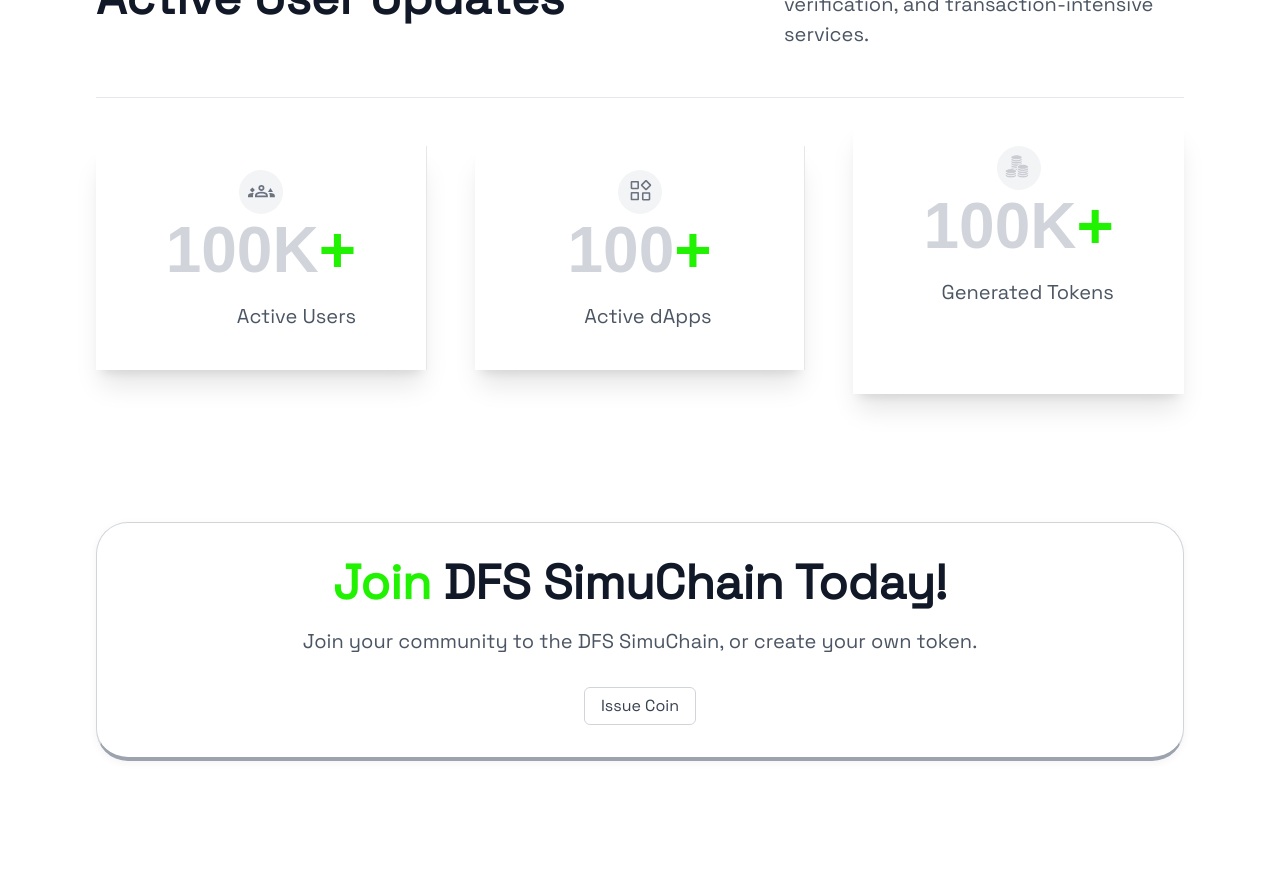
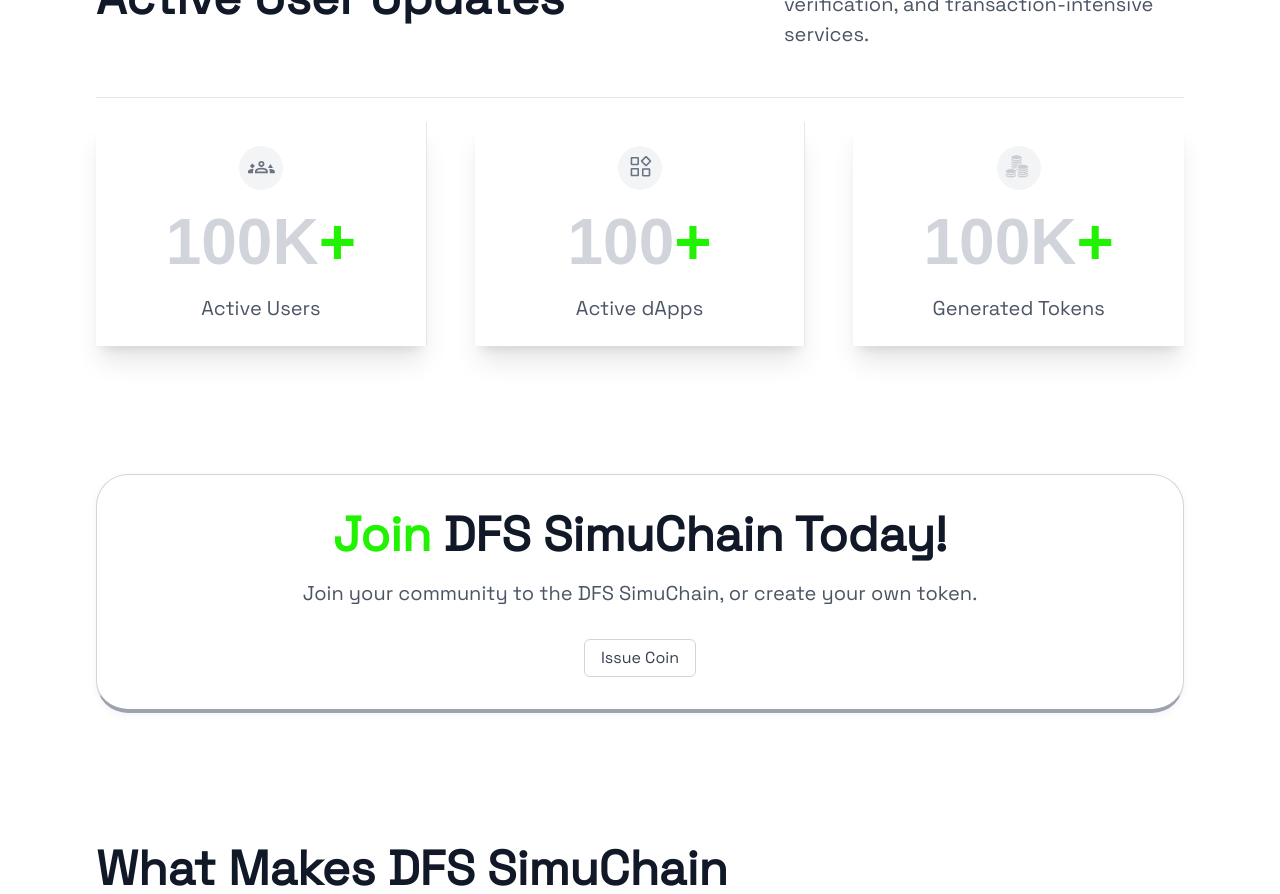
Before and after one commit to mwatanabe099239/dfs-official, a React (Create React App) app: page / in a window 1280 px wide. Shown: the part 1020-1914 px from the top of the page. Built offline with nearby package versions, Linux system fonts and the light colour scheme; a web font is replaced by a local one.

Commit message:
ホームページの2番目のセクションのデザインを更新

```diff
--- a/src/components/Second.jsx
+++ b/src/components/Second.jsx
@@ -29,7 +29,7 @@ const Second = () => {
       {/* Stat Section */}
       <div className="flex flex-col sm:flex-row justify-between items-center gap-6 sm:gap-12">
         {/* Stat 1 */}
-        <div className={`flex md:flex-col gap-4 md:gap-0 flex-row justify-between items-center px-4 md:px-6 pt-8 md:pt-6 pb-6 shadow-xl w-full sm:w-1/3 md:border-r md:max-lg:border-b border-solid ${
+        <div className={`flex flex-row md:flex-col justify-between items-center md:items-center px-4 md:px-6 pt-8 md:pt-6 pb-6 md:pb-6 shadow-xl w-full sm:w-1/3 md:border-r md:max-lg:border-b border-solid h-full ${
           isDark ? "border-[#373943]" : "border-gray-200"
         }`}>
           <a
@@ -37,7 +37,7 @@ const Second = () => {
             href="https://bscscan.com/chart/address"
             target="_blank"
             rel="noreferrer noopener"
-            className={`flex md:pl-2 md:h-11 md:w-11 rounded-full md:pt-1.5 h-16 w-16 pl-3 pt-[10px] flex-shrink-0 ${
+            className={`flex md:mx-auto md:pl-2 md:h-11 md:w-11 rounded-full md:pt-1.5 h-16 w-16 pl-3 pt-[10px] flex-shrink-0 mb-0 md:mb-4 ${
               isDark ? "bg-[#1E2026] text-[#8C8F9B]" : "bg-gray-100 text-gray-500"
             }`}
           >
@@ -53,8 +53,8 @@ const Second = () => {
               ></path>
             </svg>
           </a>
-          <div className="flex justify-center mb-4 flex-col items-end text-right">
-            <div className={`md:text-[4rem] font-zen font-bold md:leading-[4.5rem] text-4xl mb-4 ${
+          <div className="flex flex-col items-end md:items-center text-right md:text-center">
+            <div className={`md:text-[4rem] font-zen font-bold md:leading-[4.5rem] text-4xl mb-2 md:mb-4 ${
               isDark ? "text-[rgba(255,255,255,0.24)]" : "text-gray-300"
             }`}>
               100K<span className="text-[#21f201]">+</span>
@@ -68,7 +68,7 @@ const Second = () => {
         </div>
 
         {/* Stat 2 */}
-        <div className={`flex md:flex-col gap-4 md:gap-0 flex-row justify-between items-center px-4 md:px-6 pt-8 md:pt-6 pb-6 shadow-xl w-full sm:w-1/3 md:border-r md:max-lg:border-b border-solid ${
+        <div className={`flex flex-row md:flex-col justify-between items-center md:items-center px-4 md:px-6 pt-8 md:pt-6 pb-6 md:pb-6 shadow-xl w-full sm:w-1/3 md:border-r md:max-lg:border-b border-solid h-full ${
           isDark ? "border-[#373943]" : "border-gray-200"
         }`}>
           <a
@@ -76,7 +76,7 @@ const Second = () => {
             href="https://bscscan.com/chart/address"
             target="_blank"
             rel="noreferrer noopener"
-            className={`flex md:pl-2 md:h-11 md:w-11 rounded-full md:pt-1.5 h-16 w-16 pl-3 pt-[10px] flex-shrink-0 ${
+            className={`flex md:mx-auto md:pl-2 md:h-11 md:w-11 rounded-full md:pt-1.5 h-16 w-16 pl-3 pt-[10px] flex-shrink-0 mb-0 md:mb-4 ${
               isDark ? "bg-[#1E2026] text-[#8C8F9B]" : "bg-gray-100 text-gray-500"
             }`}
           >
@@ -112,8 +112,8 @@ const Second = () => {
               ></path>
             </svg>
           </a>
-          <div className="flex justify-center mb-4 flex-col items-end text-right">
-            <div className={`md:text-[4rem] font-zen font-bold md:leading-[4.5rem] text-4xl mb-4 ${
+          <div className="flex flex-col items-end md:items-center text-right md:text-center">
+            <div className={`md:text-[4rem] font-zen font-bold md:leading-[4.5rem] text-4xl mb-2 md:mb-4 ${
               isDark ? "text-[rgba(255,255,255,0.24)]" : "text-gray-300"
             }`}>
               100<span className="text-[#21f201]">+</span>
@@ -127,7 +127,7 @@ const Second = () => {
         </div>
 
         {/* Stat 3 */}
-        <div className={`flex md:flex-col gap-4 md:gap-0 flex-row justify-between items-center px-4 md:px-6 pt-8 md:pt-6 pb-6 shadow-xl w-full sm:w-1/3 md:max-lg:border-b border-solid ${
+        <div className={`flex flex-row md:flex-col justify-between items-center md:items-center px-4 md:px-6 pt-8 md:pt-6 pb-6 md:pb-6 shadow-xl w-full sm:w-1/3 md:max-lg:border-b border-solid h-full ${
           isDark ? "border-[#373943]" : "border-gray-200"
         }`}>
           <a
@@ -135,7 +135,7 @@ const Second = () => {
             href="https://bscscan.com/chart/address"
             target="_blank"
             rel="noreferrer noopener"
-            className={`flex md:pl-2 md:h-11 md:w-11 rounded-full md:pt-[8px] h-16 w-16 pl-3 pt-[10px] flex-shrink-0 ${
+            className={`flex md:mx-auto md:pl-2 md:h-11 md:w-11 rounded-full md:pt-[8px] h-16 w-16 pl-3 pt-[10px] flex-shrink-0 mb-0 md:mb-4 ${
               isDark ? "bg-[#1E2026] text-[#8C8F9B]" : "bg-gray-100 text-gray-500"
             }`}
           >
@@ -145,13 +145,13 @@ const Second = () => {
               className={`md:w-6 md:h-6 w-10 h-10 ${!isDark ? "opacity-60" : ""}`}
             ></img>
           </a>
-          <div className="flex justify-center mb-4 flex-col items-end text-right">
-            <div className={`md:text-[4rem] font-zen font-bold md:leading-[4.5rem] text-4xl mb-4 ${
+          <div className="flex flex-col items-end md:items-center text-right md:text-center">
+            <div className={`md:text-[4rem] font-zen font-bold md:leading-[4.5rem] text-4xl mb-2 md:mb-4 ${
               isDark ? "text-[rgba(255,255,255,0.24)]" : "text-gray-300"
             }`}>
               100K<span className="text-[#21f201]">+</span>
             </div>
-            <span className={`text-[1.25rem] leading-[1.75rem] font-space mb-12 ${
+            <span className={`text-[1.25rem] leading-[1.75rem] font-space ${
               isDark ? "text-[#C4C5CB]" : "text-gray-600"
             }`}>
               {t('home.stats.generatedTokens')}
```
